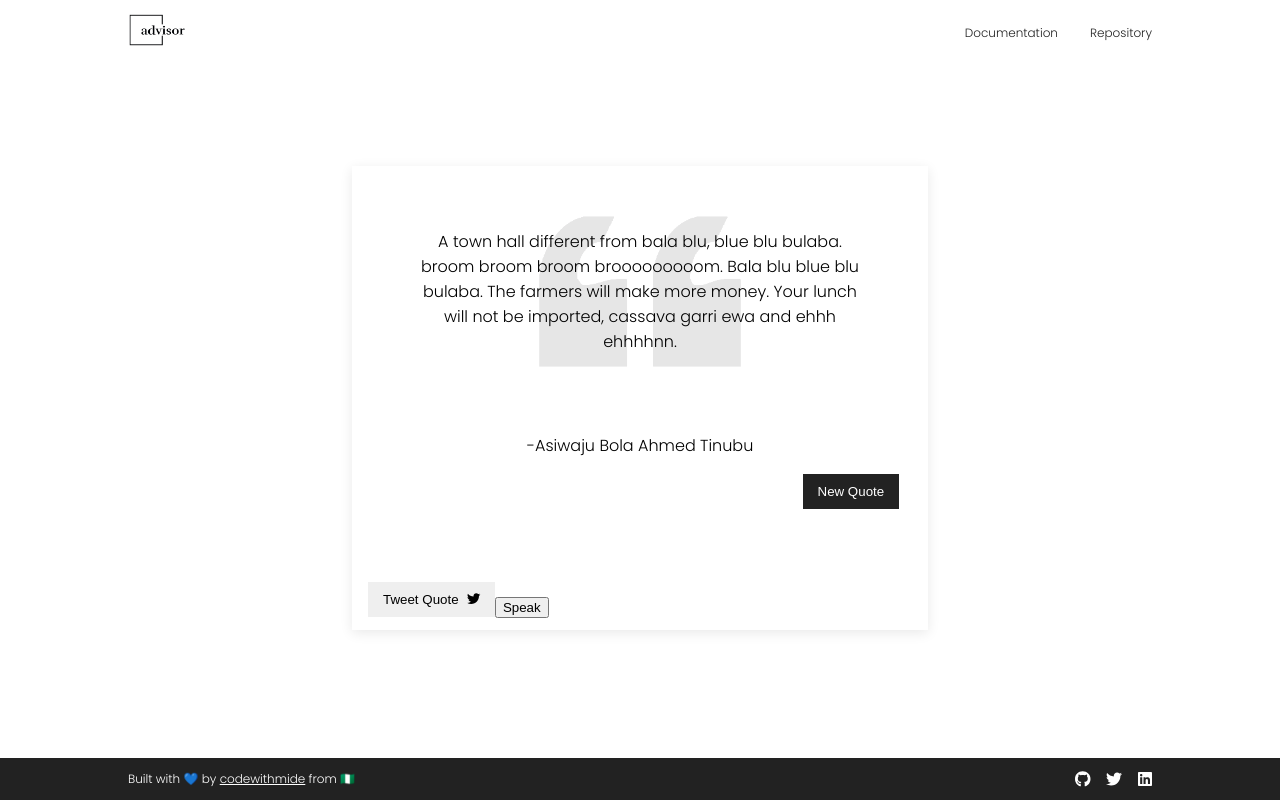
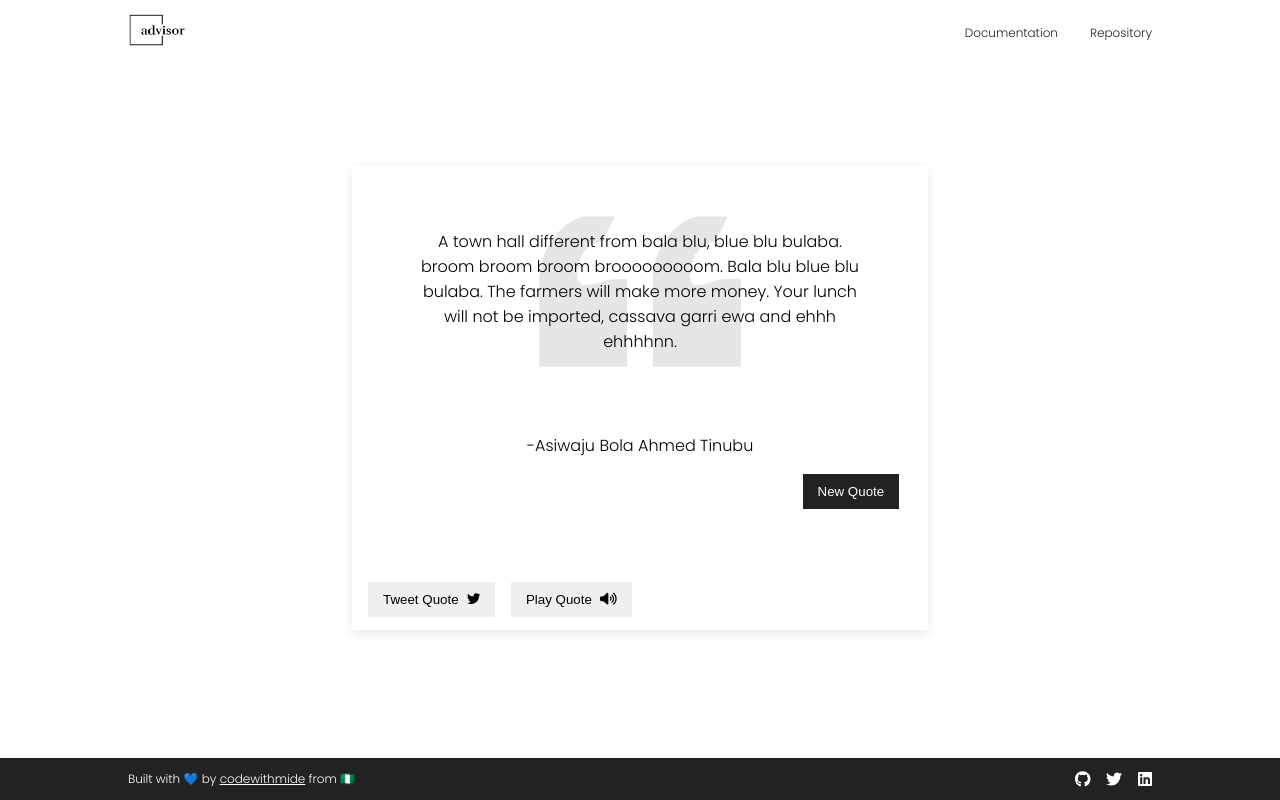
Before and after one commit to codewithmide/advisor, a React (Create React App) app: page / in a window 1280 px wide. Built offline with nearby package versions, Linux system fonts and the light colour scheme.

Commit message:
styled sound button

```diff
--- a/package.json
+++ b/package.json
@@ -28,10 +28,10 @@
   },
   "scripts": {
     "start": "react-scripts start",
-    "predploy": "npm run build",
-    "deploy": "gh-pages -d build",
     "build": "react-scripts build",
     "test": "react-scripts test",
+    "predeploy": "npm run build",
+    "deploy": "gh-pages -d build",
     "eject": "react-scripts eject"
   },
   "eslintConfig": {
--- a/src/Body/body.scss
+++ b/src/Body/body.scss
@@ -112,7 +112,7 @@ form {
     padding-left: 1rem;
 }
 
-.share-btn {
+.share-btn, .voice {
     padding: 10px 15px;
     display: flex;
     align-items: center;
@@ -135,3 +135,7 @@ form {
         font-size: 10px;
     }
 }
+
+.voice {
+    margin-left: 1rem;
+}
--- a/src/Body/body.tsx
+++ b/src/Body/body.tsx
@@ -3,6 +3,7 @@ import './body.scss';
 import propTypes from 'prop-types';
 import { FontAwesomeIcon } from '@fortawesome/react-fontawesome';
 import { faTwitter } from '@fortawesome/free-brands-svg-icons';
+import { faVolumeHigh } from '@fortawesome/free-solid-svg-icons';
 import speak from '../Speech/SpeechSynthesis';
 
 
@@ -60,7 +61,9 @@ export default function Body()  {
                         <FontAwesomeIcon icon={faTwitter} />
                     </button>
 
-                    <button onClick={handleClick}>Speak</button>
+                    <button onClick={handleClick} className='voice'>Play Quote
+                        <FontAwesomeIcon icon={faVolumeHigh} />
+                    </button>
                 </div>
             </div>
         </div>
```
Also changed, not shown: 2 other files (tests, documents, lock files or other folders).
